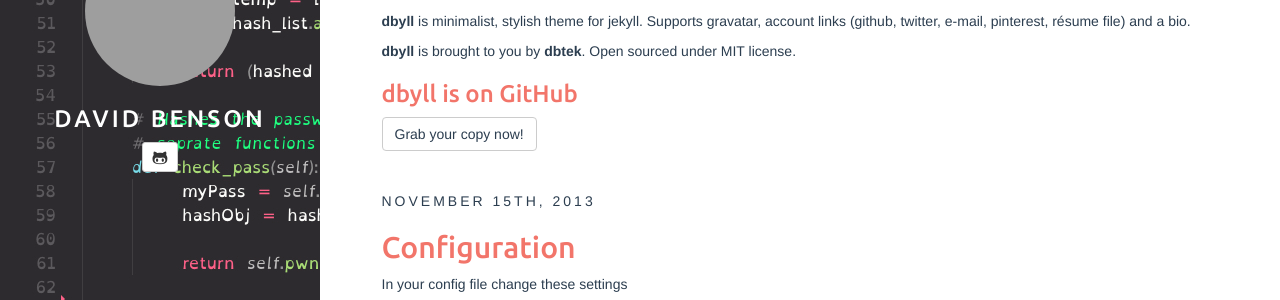
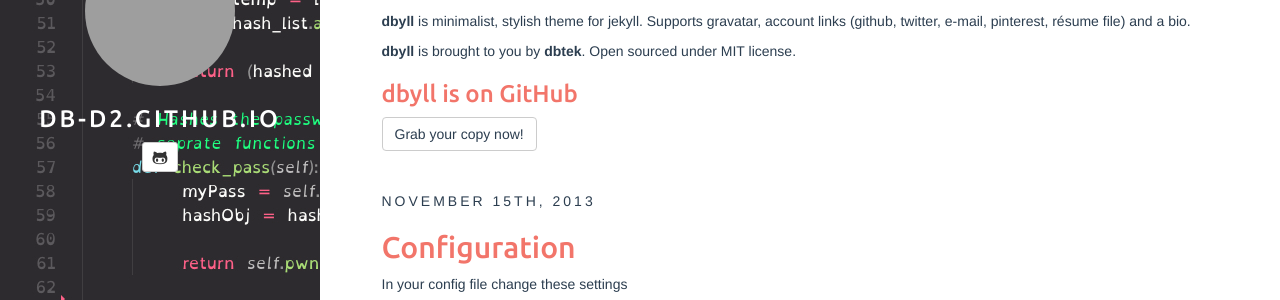
Before and after one commit to db-d2/db-d2.github.io, a Jekyll site: the page built from index.html, in a window 1280 px wide. Shown: the part 192-492 px from the top of the page. Built offline with Jekyll 4.4.1, drawn with Linux system fonts in a browser that asks for light colours; the list of posts is cut into pages by our own code; grey boxes are pictures that could not be loaded.

Commit message:
Update _config.yml

```diff
--- a/_config.yml
+++ b/_config.yml
@@ -7,7 +7,7 @@
 markdown: kramdown
 disqus:
 google_analytics:
-title: David Benson
+title:
 
 defaults:
   -
```
